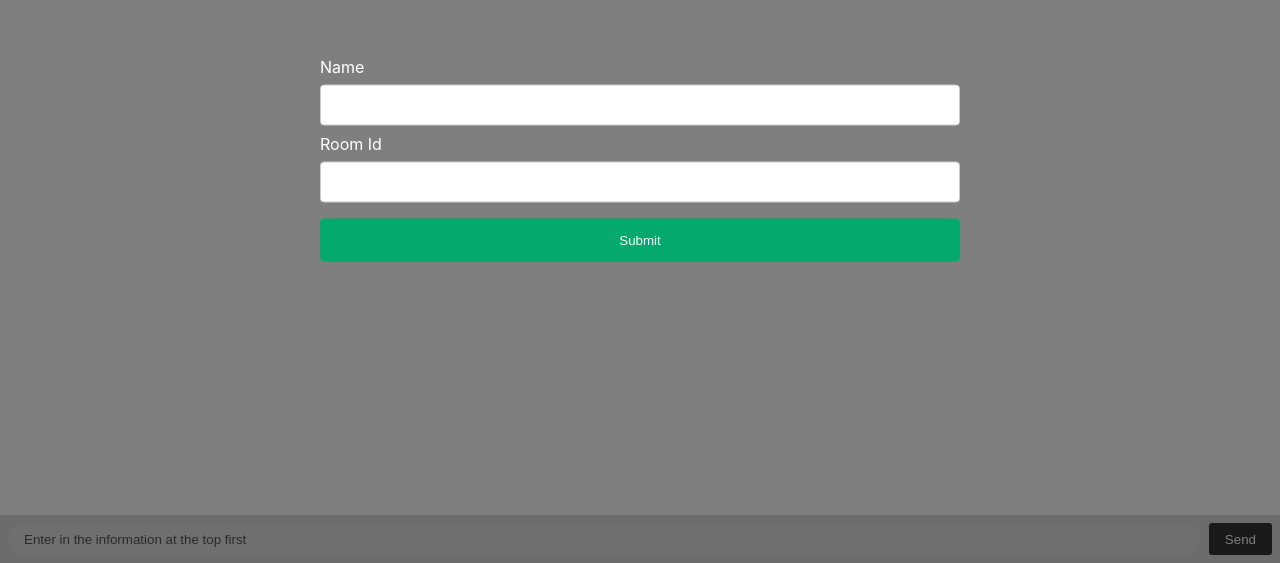
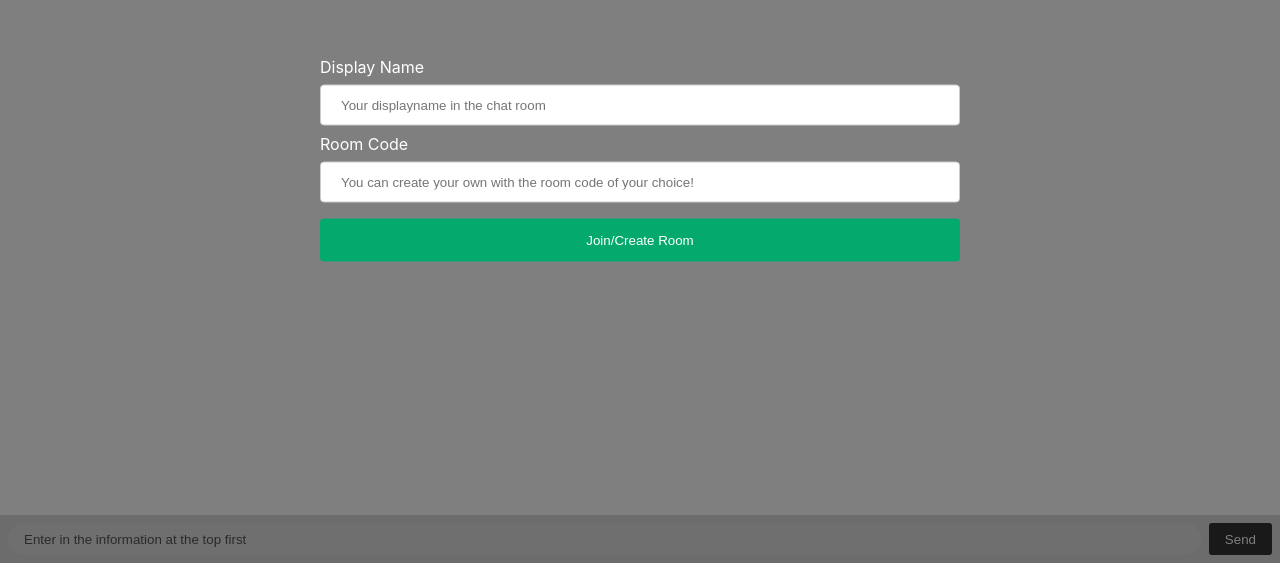
Before and after one commit to ApocalypseCalculator/despit, a website: page index.html in a window 1280 px wide. Shown: the part 237-800 px from the top of the page. Drawn offline with nearby package versions, Linux system fonts and the light colour scheme; no server answers.

Commit message:
explanations

```diff
--- a/index.html
+++ b/index.html
@@ -11,13 +11,13 @@
   <div id="overlay">
     <div id="entryform">
       <form action="" id="setname">
-        <label for="name">Name</label>
-        <input class="entryforminp" id="name" autocomplete="off" required />
+        <label for="name">Display Name</label>
+        <input class="entryforminp" id="name" autocomplete="off" placeholder="Your displayname in the chat room" required />
 
-        <label for="roomid">Room Id</label>
-        <input class="entryforminp" id="roomid" autocomplete="off" required />
+        <label for="roomid">Room Code</label>
+        <input class="entryforminp" id="roomid" autocomplete="off" placeholder="You can create your own with the room code of your choice!" required />
 
-        <button id="entryformsub">Submit</button>
+        <button id="entryformsub">Join/Create Room</button>
       </form>
     </div>
   </div>
```
